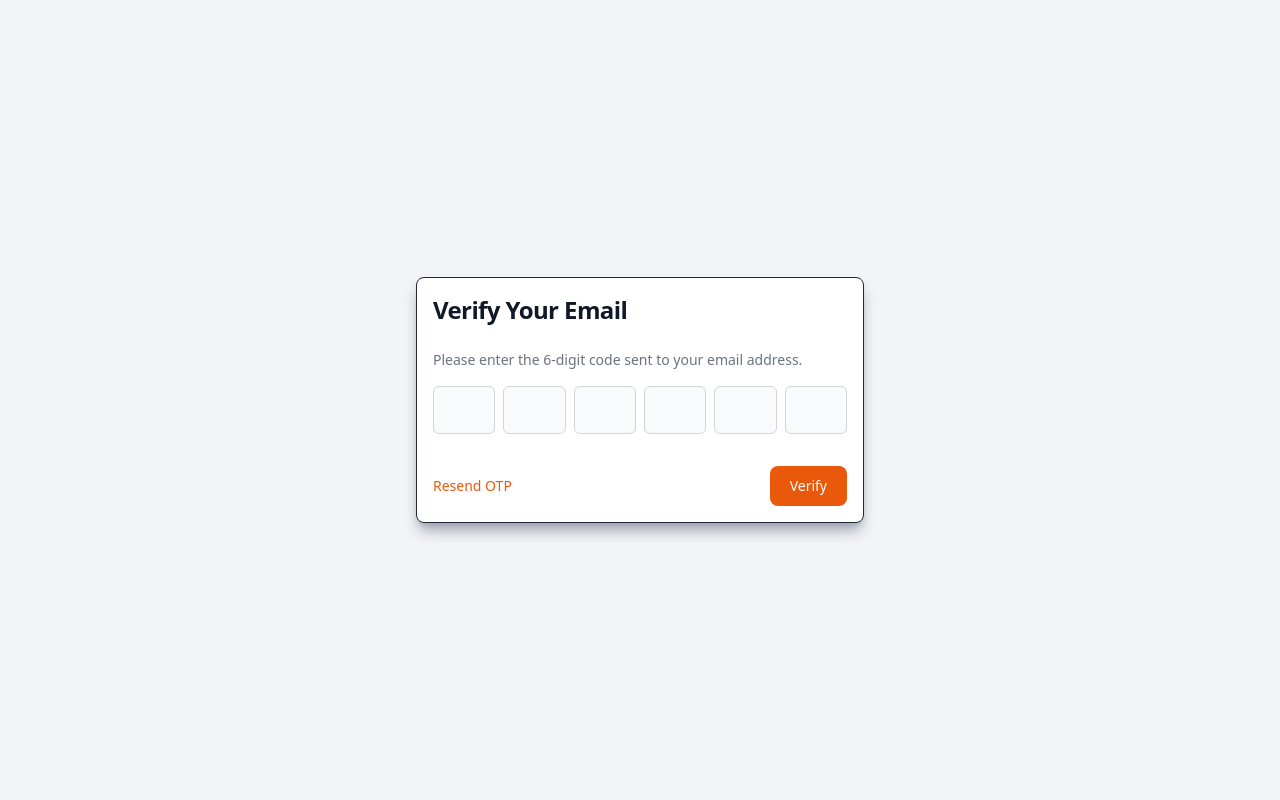
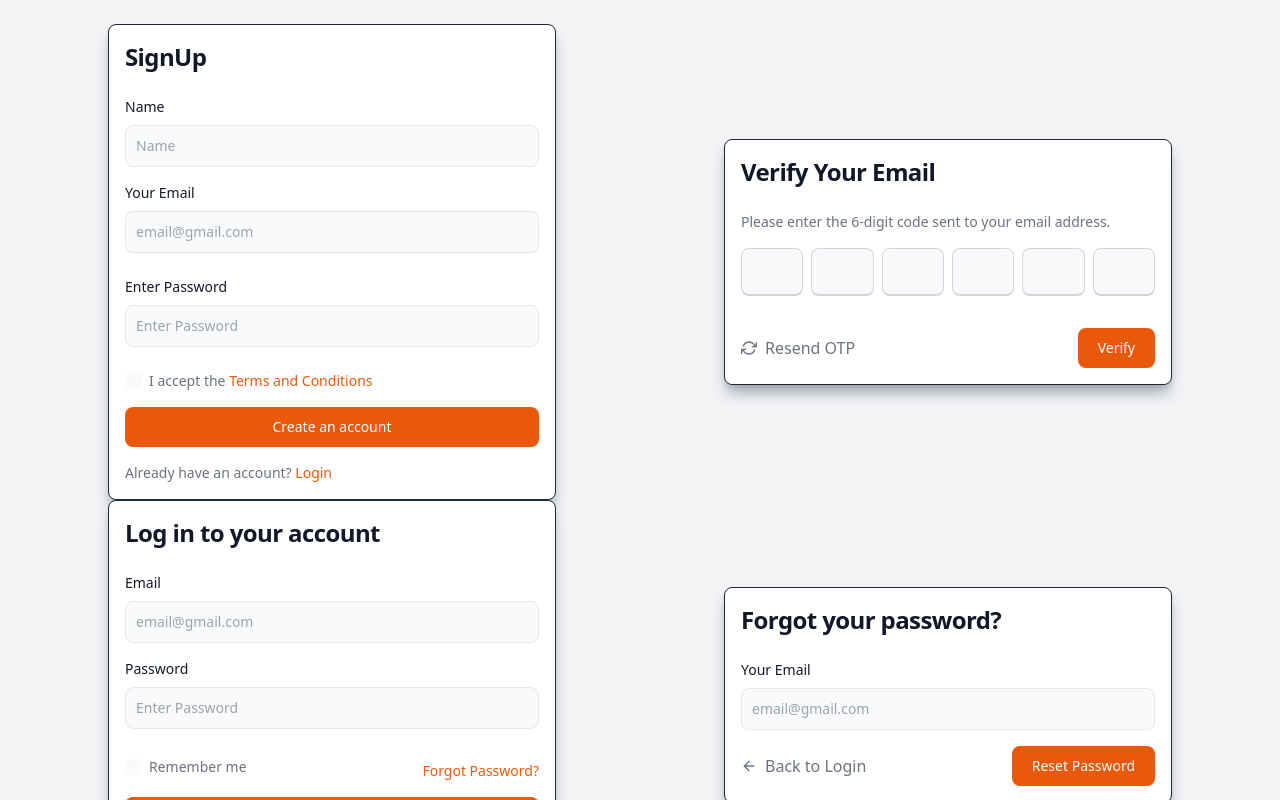
Before and after one commit to bad-Al-code/TailwindCSSComponents, a React (Vite) app: page / in a window 1280 px wide. Shown: the top 800 px of the page. Built offline with nearby package versions, Linux system fonts and the light colour scheme.

Commit message:
Add animaton to OTP input fields on user input

```diff
--- a/src/App.tsx
+++ b/src/App.tsx
@@ -1,17 +1,17 @@
-import EmailOTPVerificationPage from "./pages/auth/EmailOTPVerificationPage";
 import ForgotPasswordPage from "./pages/auth/ForgotPasswordPage";
 import LoginPage from "./pages/auth/LoginPage";
 import ResetPasswordPage from "./pages/auth/ResetPasswordPage";
 import SignupPage from "./pages/auth/SignupPage";
+import OtpVerificationPage from "./pages/auth/OTPVerificationPage";
 
 const App: React.FC = () => {
   return (
-    <div className="flex items-center justify-center min-h-screen bg-gray-100 dark:bg-gray-800 p-6">
-      {/* <SignupPage />
+    <div className="flex flex-wrap  items-center justify-center min-h-screen bg-gray-100 dark:bg-gray-800 p-6">
+      <SignupPage />
+      <OtpVerificationPage />
+      <LoginPage />
+      <ForgotPasswordPage />
       <ResetPasswordPage />
-      <ForgotPasswordPage />
-      <LoginPage /> */}
-      <EmailOTPVerificationPage />
     </div>
   );
 };
--- a/src/components/forms/BackToLogin.tsx
+++ b/src/components/forms/TextButtonWithIcon.tsx
@@ -4,21 +4,24 @@ import { FiArrowLeft } from "react-icons/fi";
 interface BackToLoginProps {
   onClick: () => void;
   label?: string;
+  icon?: React.ReactNode;
 }
 
-const BackToLogin: React.FC<BackToLoginProps> = ({
+const TextButtonWithIcon: React.FC<BackToLoginProps> = ({
   onClick,
-  label = "Back to login",
+  label,
+  icon = <FiArrowLeft />,
 }) => {
   return (
     <button
       onClick={onClick}
       className="flex items-center text-gray-500 hover:underline focus:outline-none"
     >
-      <FiArrowLeft className="mr-1" />
+      {icon && <span className="mr-2"> {icon}</span>}
+
       {label}
     </button>
   );
 };
 
-export default BackToLogin;
+export default TextButtonWithIcon;
--- a/src/pages/auth/ForgotPasswordPage.tsx
+++ b/src/pages/auth/ForgotPasswordPage.tsx
@@ -2,7 +2,7 @@ import { useState } from "react";
 import Button from "../../components/Button";
 import FormWrapper from "../../components/forms/FormWrapper";
 import Input from "../../components/forms/Input";
-import BackToLogin from "../../components/forms/BackToLogin";
+import TextButtonWithIcon from "../../components/forms/TextButtonWithIcon";
 
 const ForgotPasswordPage: React.FC = () => {
   const [formData, setFormData] = useState({
@@ -37,7 +37,10 @@ const ForgotPasswordPage: React.FC = () => {
         />
 
         <div className="flex justify-between items-center w-full mt-4">
-          <BackToLogin onClick={handleBackToLogin} />
+          <TextButtonWithIcon
+            onClick={handleBackToLogin}
+            label="Back to Login"
+          />
           <Button type="submit" label="Reset Password" variant="filled" />
         </div>
       </form>
--- a/src/pages/auth/EmailOTPVerificationPage.tsx
+++ b/src/pages/auth/OTPVerificationPage.tsx
@@ -2,9 +2,12 @@ import React, { useState } from "react";
 import Button from "../../components/Button";
 import FormWrapper from "../../components/forms/FormWrapper";
 import Input from "../../components/forms/Input";
+import TextButtonWithIcon from "../../components/forms/TextButtonWithIcon";
+import { FiRefreshCw } from "react-icons/fi";
 
 const OtpVerificationPage: React.FC = () => {
   const [otp, setOtp] = useState<string[]>(new Array(6).fill(""));
+  const [activeIndex, setActiveIndex] = useState(0);
   const [isOtpInvalid, setIsOtpInvalid] = useState(false);
 
   const handleChange = (
@@ -13,18 +16,18 @@ const OtpVerificationPage: React.FC = () => {
   ) => {
     const { value } = e.target;
 
-    // If input is not a number or if input length > 1, don't accept it
     if (/[^0-9]/.test(value) || value.length > 1) return;
 
     const newOtp = [...otp];
     newOtp[index] = value;
     setOtp(newOtp);
 
-    // Automatically move to the next input if a digit is entered
     if (value) {
       const nextInput = document.getElementById(`otp-${index + 1}`);
       if (nextInput) (nextInput as HTMLInputElement).focus();
     }
+
+    setActiveIndex(index); // Trigger animation on current input
   };
 
   const handleKeyDown = (
@@ -47,12 +50,11 @@ const OtpVerificationPage: React.FC = () => {
   const handleSubmit = (e: React.FormEvent) => {
     e.preventDefault();
     const otpCode = otp.join("");
+    // Test OTP validation
     if (otpCode !== "123456") {
-      // Mock OTP verification
       setIsOtpInvalid(true);
     } else {
       setIsOtpInvalid(false);
-      // Proceed to the next step after verification
     }
   };
 
@@ -76,7 +78,9 @@ const OtpVerificationPage: React.FC = () => {
               onChange={(e) => handleChange(e, index)}
               onKeyDown={(e) => handleKeyDown(e, index)}
               maxLength={1}
-              className="w-12 h-12 text-center text-xl border border-gray-300 rounded-md focus:outline-none dark:border-gray-600"
+              className={`w-12 h-12 text-center text-2xl border-b-2 border-gray-300 transition-transform focus:outline-none focus:ring-2 focus:ring-primary-500 focus:border-primary-500 ${
+                activeIndex === index ? "animate-slide-up" : ""
+              }`}
             />
           ))}
         </div>
@@ -88,13 +92,11 @@ const OtpVerificationPage: React.FC = () => {
         )}
 
         <div className="flex justify-between w-full mt-4">
-          <button
-            type="button"
+          <TextButtonWithIcon
             onClick={handleResendOtp}
-            className="text-sm font-medium text-primary-600 hover:underline dark:text-primary-500"
-          >
-            Resend OTP
-          </button>
+            label="Resend OTP"
+            icon={<FiRefreshCw />}
+          />
           <Button type="submit" label="Verify" variant="filled" />
         </div>
       </form>
--- a/src/pages/auth/ResetPasswordPage.tsx
+++ b/src/pages/auth/ResetPasswordPage.tsx
@@ -21,7 +21,7 @@ const ResetPasswordPage: React.FC = () => {
   };
 
   return (
-    <FormWrapper title="Change Password">
+    <FormWrapper title="Reset Password">
       <form onSubmit={handleSubmit}>
         <PasswordStrengthMeter />
 
--- a/tailwind.config.js
+++ b/tailwind.config.js
@@ -19,6 +19,21 @@ export default {
           950: "#431407",
         },
       },
+      keyframes: {
+        slideUp: {
+          "0%": {
+            transform: "translateY(20px)",
+            opacity: "0",
+          },
+          "100%": {
+            transform: "translateY(0)",
+            opacity: "1",
+          },
+        },
+      },
+      animation: {
+        slideUp: "slideUp 0.3s ease-in-out",
+      },
     },
   },
   plugins: [],
```
